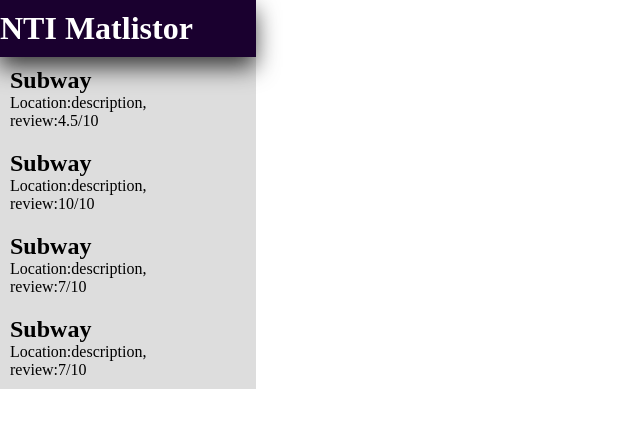
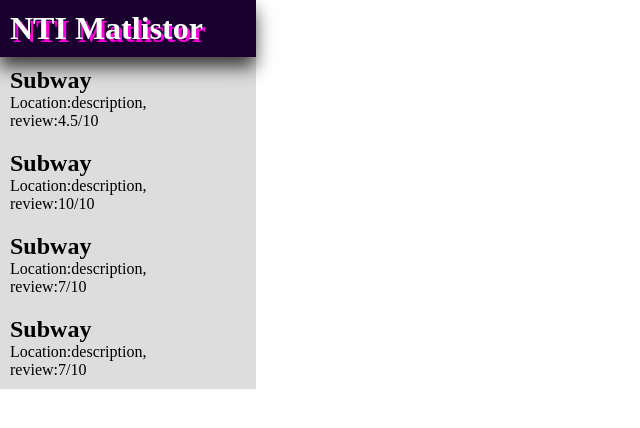
Before and after one commit to Kycklingris/Kycklingris.github.io, a plain HTML site: page index.html in a window 1280 px wide. Shown: the whole page, without its empty margins (0-640 px from the left). Drawn offline with Linux system fonts and the light colour scheme.

Commit message:
Before maps

```diff
--- a/style.css
+++ b/style.css
@@ -7,9 +7,11 @@
     background:#1a002f;
     padding-bottom:10px;
     padding-top:10px;
+    padding-left:10px;
     color:white;
     margin-right:80%;
-    box-shadow: -1px 10px 23px 0px rgba(0,0,0,0.75);
+    box-shadow: -1px 10px 17px 0px rgba(0,0,0,0.75);
+    text-shadow:3px 3px rgb(252, 0, 218);
     position:relative;
     z-index:2;
 }
```
